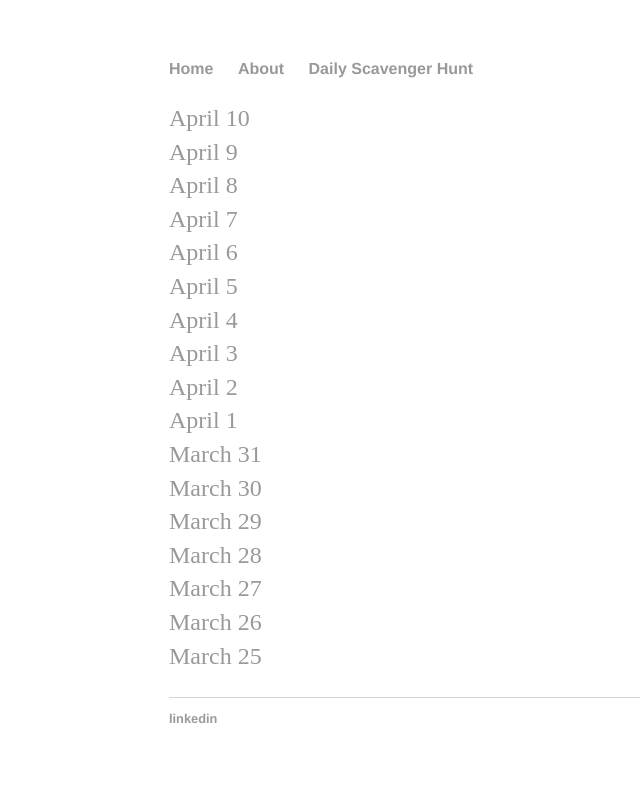
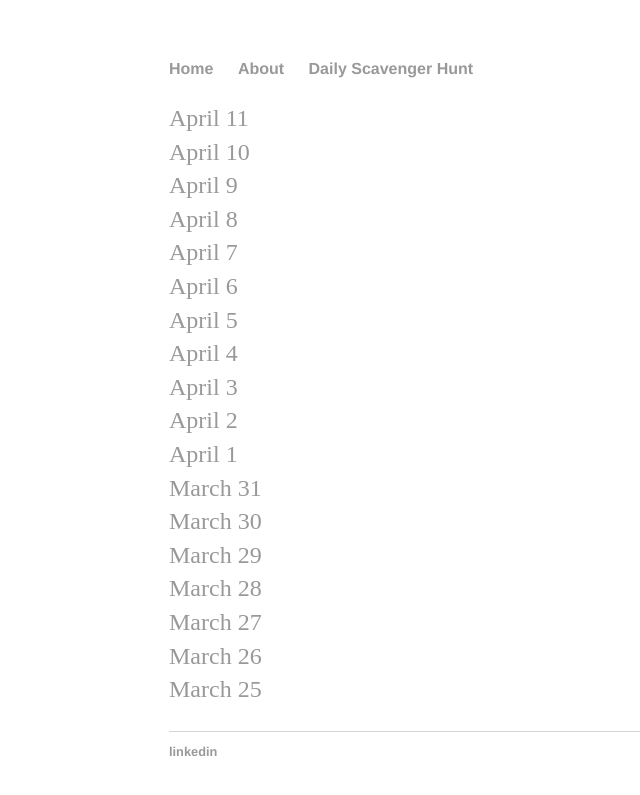
Before and after one commit to marisabrandt/marisabrandt.github.io, a Jekyll site: the page built from daily/index.html, in a window 1280 px wide. Shown: the top 795 px of the page, without its empty margins (23-663 px from the left). Built offline with Jekyll 4.4.1, drawn with Linux system fonts in a browser that asks for light colours.

Commit message:
Update index.html

```diff
--- a/daily/index.html
+++ b/daily/index.html
@@ -4,6 +4,8 @@ title: Daily Walk Scavenger Hunt
 ---
 <div class="blurb">
 	<p>
+		<a href="https://forms.gle/4CUeqHVgiyEq8ySX7">April 11</a>
+		<br>
 		<a href="https://forms.gle/rQXmRw9mpha1MDsj7">April 10</a>
 		<br>
 		<a href="https://forms.gle/33WfLWubA9iFBJhU7">April 9</a>
```
